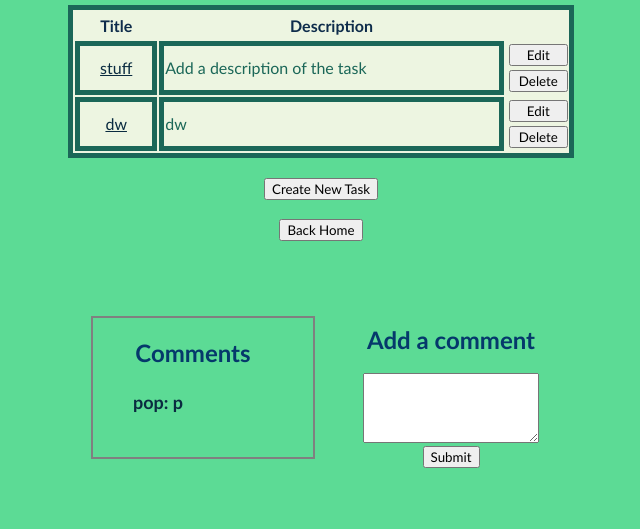
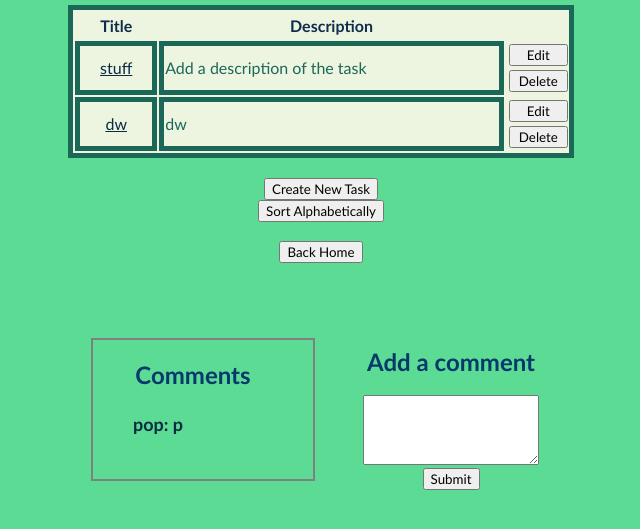
Before and after one commit to michaelslusser/ITIS3155ProjectTracker, a Flask app: page /view_project/1 in a window 1280 px wide. Shown: the part 214-743 px from the top of the page, without its empty margins (319-959 px from the left). Run offline with Flask 3, Linux system fonts and the light colour scheme; a user stored in the database is signed in.

Commit message:
added sort for tasks

```diff
--- a/app.py
+++ b/app.py
@@ -51,6 +51,15 @@ def get_project(project_id):
         tasks = find_tasks_by_project(project_id)
         comments = find_comments_by_project(project_id)
         return render_template('view_project.html', project=my_project, user=session['user'], proj_tasks=tasks, theme=session['user_theme'], project_comments=comments)
+    return redirect(url_for('login'))
+
+@app.route('/view_project/<project_id>/sort')
+def tsort(project_id):
+    if session.get('user'):
+        my_project = find_project_by_id(project_id)
+        tasks = find_tasks_by_project(project_id)
+        tasks.sort(key = lambda task:task.title.lower())
+        return render_template("view_project.html", project=my_project, user=session['user'], proj_tasks = tasks, theme=session['user_theme'])
     return redirect(url_for('login'))
 
 # ADD NEW PROJECT
--- a/templates/index.html
+++ b/templates/index.html
@@ -62,7 +62,7 @@
                     <input type="submit" value="Create New Project">
                 </form>
                 <form action="{{url_for('sort')}}">
-                    <input type="submit" value="Sort">
+                    <input type="submit" value="Sort Alphabetically">
                 </form>
             </div>
         </div>
--- a/templates/view_project.html
+++ b/templates/view_project.html
@@ -68,12 +68,14 @@
             <div class="projectView">
                 <form action="{{ url_for('new_task', project_id=project.id)}}">
                         <input type="submit" value="Create New Task">
+                </form>
+                <form action="{{url_for('tsort', project_id=project.id)}}">
+                    <input type="submit" value="Sort Alphabetically">
                 </form><br>
                 <form action="{{ url_for('index')}}" method = "get">
                     <input type="submit" value="Back Home">
                 </form>
             </div>
-            <p1></p1>
         </div>
         <div class='parent'>
             <div class='child'>        <div class="commentsBox">
```
Also changed, not shown: instance/project_app.db.
